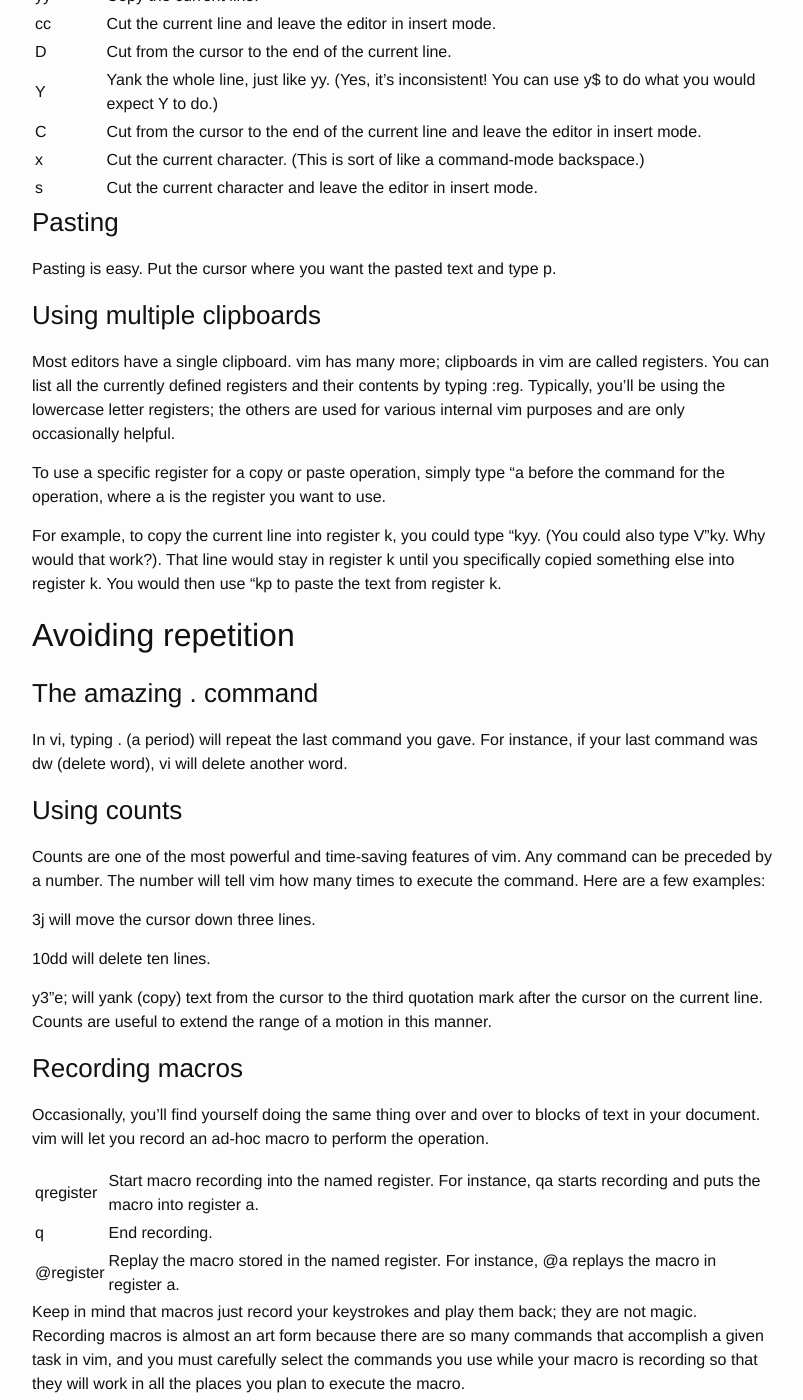
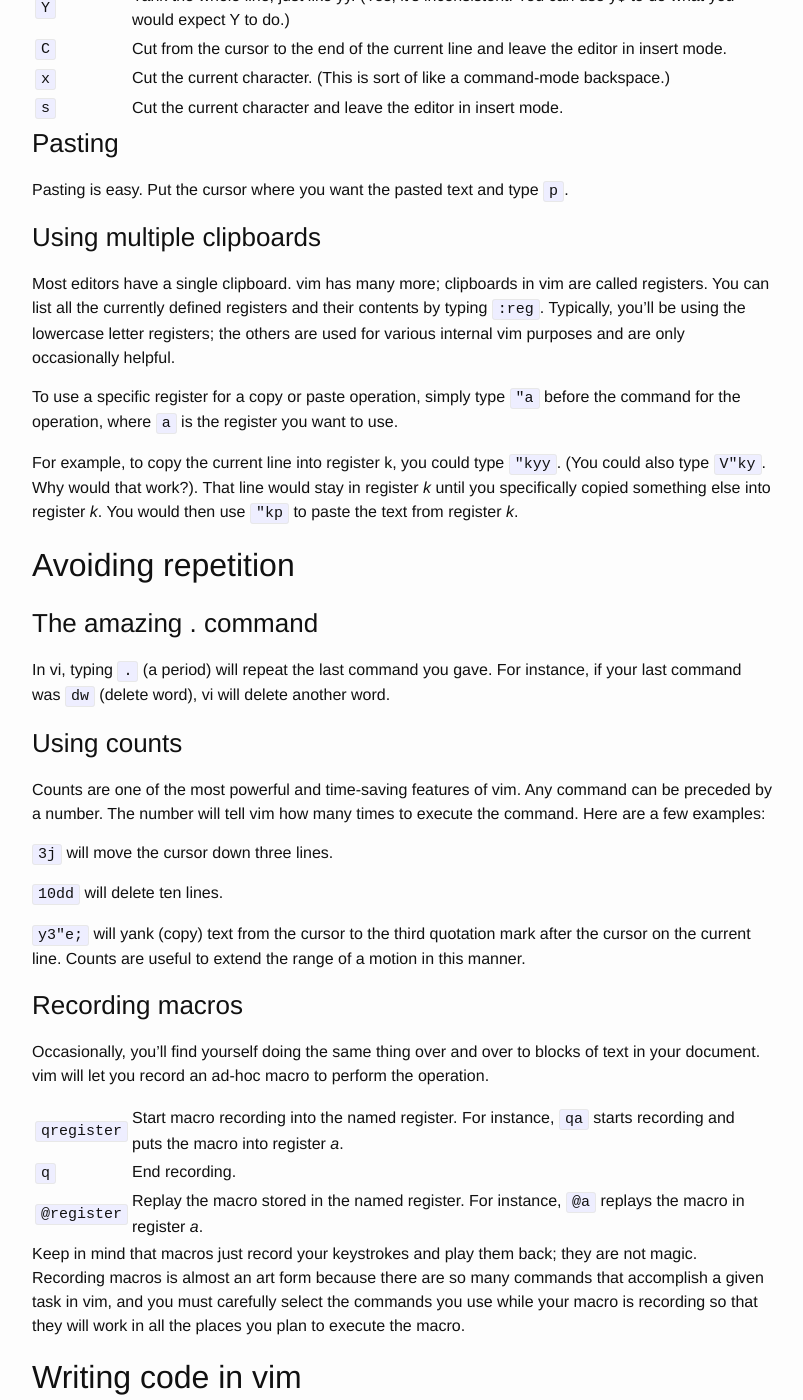
Before and after one commit to jmcphers/jmcphers.github.io, a Jekyll site: the page built from efficient-editing.md, in a window 1280 px wide and 1400 px high, scrolled down 3845 px. Shown: the whole window, without its empty margins (238-1041 px from the left). Built offline with Jekyll 4.4.1, drawn with Linux system fonts in a browser that asks for light colours; some of the changed text lies outside the part shown.

Commit message:
set literal keystrokes in markdown code

```diff
--- a/efficient-editing.md
+++ b/efficient-editing.md
@@ -14,7 +14,7 @@
 
 This tutorial assumes a basic knowledge of vim -- insert mode, command mode, loading and saving files, etc. It is intended to help vi novices develop their skills so that they can use vi efficiently.
 
-In this tutorial, <C-X> means Ctrl-X -- that is, hold down the Ctrl key and press X. You can get help on most of the commands used here by typing :help command in vim, where command is what you need help on.
+In this tutorial, `<C-X>` means Ctrl-X -- that is, hold down the Ctrl key and press X. You can get help on most of the commands used here by typing `:help command` in vim, where command is what you need help on.
 
 ## Moving efficiently
 
@@ -24,9 +24,9 @@
 
 ### Use h, j, k, and l
 
-The first step to efficient editing in vim is to wean yourself from the arrow keys. One of the the advantages of vim's modal design is that you do not need to constantly move your hands back and forth between the arrow keys and the letter keys; when you are in command mode, the letters h, j, k and l correspond to the directions left, down, up, and right, respectively. It takes some practice to get used to, but you will notice the speed difference once you're used to it.
+The first step to efficient editing in vim is to wean yourself from the arrow keys. One of the the advantages of vim's modal design is that you do not need to constantly move your hands back and forth between the arrow keys and the letter keys; when you are in command mode, the letters `h`, `j`, `k` and `l` correspond to the directions left, down, up, and right, respectively. It takes some practice to get used to, but you will notice the speed difference once you're used to it.
 
-When you are editing e-mail or other paragraph-formatted text, you might notice that the direction keys skip more lines than you expect. This is because your paragraphs appear as one long line to vim. Type g before h, j, k or l to move by screen lines instead of virtual lines.
+When you are editing e-mail or other paragraph-formatted text, you might notice that the direction keys skip more lines than you expect. This is because your paragraphs appear as one long line to vim. Type `g` before `h`, `j`, `k` or `l` to move by screen lines instead of virtual lines.
 
 ### Use motions to move the cursor in the current line
 
@@ -34,36 +34,36 @@
 
 Here are a few of the more useful motions:
 
-| fx | Move the cursor forward to the next occurance of the character x on the current line (obviously, x can be any character you like). This is an extremely useful command. You can type ; to repeat the last f command you gave.
-| tx | Same as above, but moves the cursor to right before the character, not all the way to it. (It's very useful, really.)
-| Fx | Move the cursor backward to the next occurance of the character x on the current line.
-| w  | Move the cursor forward by a word.
-| b  | Move the cursor backward by a word.
-| 0  | Move the cursor to the beginning of the current line.
-| ^  | Move the cursor to the first character on the current line.
-| $  | Move the cursor to the end of the line
-| )  | Move the cursor forward to the next sentence. (Useful when editing e-mail or text documents.)
-| (  | Move the cursor backward by a sentence.
+| `fx` | Move the cursor forward to the next occurance of the character x on the current line (obviously, x can be any character you like). This is an extremely useful command. You can type ; to repeat the last f command you gave.
+| `tx` | Same as above, but moves the cursor to right before the character, not all the way to it. (It's very useful, really.)
+| `Fx` | Move the cursor backward to the next occurance of the character x on the current line.
+| `w`  | Move the cursor forward by a word.
+| `b`  | Move the cursor backward by a word.
+| `0`  | Move the cursor to the beginning of the current line.
+| `^`  | Move the cursor to the first character on the current line.
+| `$`  | Move the cursor to the end of the line
+| `)`  | Move the cursor forward to the next sentence. (Useful when editing e-mail or text documents.)
+| `(`  | Move the cursor backward by a sentence.
 
 ### Move efficiently through the file
 
 vim has many commands that can send you to where you want to go in your file -- there's rarely a need to scroll manually through it. The below keystrokes are not technically motions, since they move around in the file instead of in a particular line.
 
-| <C-F>	| Move the cursor forward by a screenful of text
-| <C-B>	| Move the cursor backward by a screenful of text
-| G	    | Move the cursor to the end of the file
-| numG	| Move the cursor line num. (For instance, 10G moves to line 10.)
-| gg	| Move the cursor to the beginning of the file
-| H  	| Move the cursor to the top of the screen.
-| M	    | Move the cursor to the middle of the screen.
-| L	    | Move the cursor to the bottom of the screen.
-| *	    | Read the string under the cursor and go to the next place it appears. (For instance, if your cursor was somewhere on the word "bob," the cursor would move to the next occurance of "bob" in your file.)
-| #	    | Same as above, except it moves the cursor to the previous occurance.
-| /text	| Starting from the cursor, find the next occurance of the string text and go to it. You will need to press Enter to execute the search. To re-execute your last search, type n (for next occurance).
-| ?text	| Same as /, but searches in the opposite direction.
-| ma	| Make a bookmark named a at the current cursor position. A bookmark can be named any lowercase letter. You can't see the bookmark, but it's there!
-| \`a	| Go to bookmark a. Important: that's a backtick, not a single quote. The backtick is located to the left of the 1 on most keyboards.
-| \`.	| Go to the line that you last edited. This is very useful! If you need to scroll through the file to look something up, you can go back to where you were without bookmarking it by using the `. command.
+| `<C-F>`	| Move the cursor forward by a screenful of text
+| `<C-B>`	| Move the cursor backward by a screenful of text
+| `G`	    | Move the cursor to the end of the file
+| `numG`	| Move the cursor line num. (For instance, 10G moves to line 10.)
+| `gg`  	| Move the cursor to the beginning of the file
+| `H`   	| Move the cursor to the top of the screen.
+| `M`	    | Move the cursor to the middle of the screen.
+| `L`	    | Move the cursor to the bottom of the screen.
+| `*`	    | Read the string under the cursor and go to the next place it appears. (For instance, if your cursor was somewhere on the word "bob," the cursor would move to the next occurance of "bob" in your file.)
+| `#`	    | Same as above, except it moves the cursor to the previous occurance.
+| `/text`	| Starting from the cursor, find the next occurance of the string text and go to it. You will need to press Enter to execute the search. To re-execute your last search, type n (for next occurance).
+| `?text`	| Same as /, but searches in the opposite direction.
+| `ma`	| Make a bookmark named a at the current cursor position. A bookmark can be named any lowercase letter. You can't see the bookmark, but it's there!
+| ``\`a``	| Go to bookmark a. Important: that's a backtick, not a single quote. The backtick is located to the left of the 1 on most keyboards.
+| ``\`.``	| Go to the line that you last edited. This is very useful! If you need to scroll through the file to look something up, you can go back to where you were without bookmarking it by using the `. command.
 
 ## Typing efficiently
 
@@ -71,29 +71,29 @@
 
 vim has a very nice keyword completion system. This means that you can type part of a long word, press a key, and have vim finish the word for you. For instance, if you have a variable called iAmALongAndAwkwardVarName somewhere in your code, you probably don't want to type the whole thing in every time you use it.
 
-To use keyword completion, just type the first few letters of the string (e.g. iAmAL) and press <C-N> (that means hold down Ctrl and type N) or <C-P>. If vim doesn't give you the word you want at first, keep trying -- vim will cycle through all completions it can find.
+To use keyword completion, just type the first few letters of the string (e.g. `iAmAL`) and press `<C-N>` (that means hold down Ctrl and type N) or `<C-P>`. If vim doesn't give you the word you want at first, keep trying -- vim will cycle through all completions it can find.
 
 ### Enter insert mode intelligently
 
 Most users new to vim get into insert mode by typing i. This works, but it's often pretty inefficient, since vi has a host of commands that leave the editor in insert mode. Here are some of the more popular ones:
 
-| i	| Insert text to the left of the current character.
-| I	| Insert text at the beginning of the current line.
-| a	| Insert text to the right of the current character.
-| A	| Insert text at the end of the current line.
-| o	| Create a new line under the current one and insert text there.
-| O	| Create a new line above the current one and insert text there.
-| c{motion}	| Delete (change) the text moved over by {motion} and insert text to replace it. For instance, c$ would delete the text from the cursor to the end of the line and enter insert mode. ct! would delete the text from the cursor up to (but not including) the next exclamation mark and enter insert mode. The deleted text is copied to the clipboard and can be pasted.
-| d{motion}	| Delete the text moved over by {motion} -- same as c{motion}, but doesn't enter insert mode.
+| `i`	| Insert text to the left of the current character.
+| `I`	| Insert text at the beginning of the current line.
+| `a`	| Insert text to the right of the current character.
+| `A`	| Insert text at the end of the current line.
+| `o`	| Create a new line under the current one and insert text there.
+| `O`	| Create a new line above the current one and insert text there.
+| `c{motion}`	| Delete (change) the text moved over by {motion} and insert text to replace it. For instance, c$ would delete the text from the cursor to the end of the line and enter insert mode. ct! would delete the text from the cursor up to (but not including) the next exclamation mark and enter insert mode. The deleted text is copied to the clipboard and can be pasted.
+| `d{motion}`	| Delete the text moved over by {motion} -- same as c{motion}, but doesn't enter insert mode.
 Moving blocks of text efficiently
 
 ### Use visual selections and the appropriate selection mode
 
 Unlike the original vi, vim allows you to highlight text and perform operations on it. There are three main visual selection modes (that is, text highlighting modes). These modes are as follows:
 
-| v	| Characterwise selection mode. This is the selection mode that most people are used to, so practice with it before trying the others.
-| V |	Linewise selection mode. Whole lines are always selected. This is better than characterwise mode when you want to copy or move a group of lines.
-| <C-V> |	Blockwise selection mode. Extremely powerful and available in very few other editors. You can select a rectangular block and any text inside that block will be highlighted.
+| `v`	  | Characterwise selection mode. This is the selection mode that most people are used to, so practice with it before trying the others.
+| `V`     |	Linewise selection mode. Whole lines are always selected. This is better than characterwise mode when you want to copy or move a group of lines.
+| `<C-V>` |	Blockwise selection mode. Extremely powerful and available in very few other editors. You can select a rectangular block and any text inside that block will be highlighted.
 
 All the usual cusor movement keys apply -- so, for instance, `vwww` would go into visual selection mode and highlight the next three words. `Vjj` would go into linewise visual selection mode and highlight the current line and the two lines below it.
 
@@ -101,60 +101,60 @@
 
 Once you have a highlighted selection, you probably want to do something with it. Some of the more useful commands you can give when an area of text is highlighted:
 
-| d	| Cut (delete) the highlighted text and put it into the clipboard.
-| y	| Copy (or yank, which is vim-ese for "copy") the highlighted text into the clipboard.
-| c	| Cut the highlighted text into the clipboard. This is just like d, except it leaves the editor in insert mode.
+| `d`	| Cut (delete) the highlighted text and put it into the clipboard.
+| `y`	| Copy (or yank, which is vim-ese for "copy") the highlighted text into the clipboard.
+| `c`	| Cut the highlighted text into the clipboard. This is just like d, except it leaves the editor in insert mode.
 Cutting and copying from non-visual selections
 
 If you know exactly what you want to copy or cut, you can do it without entering visual mode. This saves time.
 
-| d{motion}	| Cut the text moved over by {motion} to the clipboard. For instance, dw would cut a word and dfS would cut from the cursor up to and including the next capital S on the current line of text.
-| y{motion}	| Copy the text moved over by {motion}.
-| c{motion}	| Cut the text moved over by {motion} and leave the editor in insert mode.
-| dd	    | Cut the current line.
-| yy	    | Copy the current line.
-| cc	    | Cut the current line and leave the editor in insert mode.
-| D	        | Cut from the cursor to the end of the current line.
-| Y	        | Yank the whole line, just like yy. (Yes, it's inconsistent! You can use y$ to do what you would expect Y to do.)
-| C	        | Cut from the cursor to the end of the current line and leave the editor in insert mode.
-| x	        | Cut the current character. (This is sort of like a command-mode backspace.)
-| s	        | Cut the current character and leave the editor in insert mode.
+| `d{motion}`	| Cut the text moved over by {motion} to the clipboard. For instance, dw would cut a word and dfS would cut from the cursor up to and including the next capital S on the current line of text.
+| `y{motion}`	| Copy the text moved over by {motion}.
+| `c{motion}`	| Cut the text moved over by {motion} and leave the editor in insert mode.
+| `dd`	        | Cut the current line.
+| `yy`	        | Copy the current line.
+| `cc`	        | Cut the current line and leave the editor in insert mode.
+| `D`	        | Cut from the cursor to the end of the current line.
+| `Y`	        | Yank the whole line, just like yy. (Yes, it's inconsistent! You can use y$ to do what you would expect Y to do.)
+| `C`	        | Cut from the cursor to the end of the current line and leave the editor in insert mode.
+| `x`	        | Cut the current character. (This is sort of like a command-mode backspace.)
+| `s`	        | Cut the current character and leave the editor in insert mode.
 
 ### Pasting
 
-Pasting is easy. Put the cursor where you want the pasted text and type p.
+Pasting is easy. Put the cursor where you want the pasted text and type `p`.
 
 ### Using multiple clipboards
 
-Most editors have a single clipboard. vim has many more; clipboards in vim are called registers. You can list all the currently defined registers and their contents by typing :reg. Typically, you'll be using the lowercase letter registers; the others are used for various internal vim purposes and are only occasionally helpful.
+Most editors have a single clipboard. vim has many more; clipboards in vim are called registers. You can list all the currently defined registers and their contents by typing `:reg`. Typically, you'll be using the lowercase letter registers; the others are used for various internal vim purposes and are only occasionally helpful.
 
-To use a specific register for a copy or paste operation, simply type "a before the command for the operation, where a is the register you want to use.
+To use a specific register for a copy or paste operation, simply type `"a` before the command for the operation, where `a` is the register you want to use.
 
-For example, to copy the current line into register k, you could type "kyy. (You could also type V"ky. Why would that work?). That line would stay in register k until you specifically copied something else into register k. You would then use "kp to paste the text from register k.
+For example, to copy the current line into register k, you could type `"kyy`. (You could also type `V"ky`. Why would that work?). That line would stay in register *k* until you specifically copied something else into register *k*. You would then use `"kp` to paste the text from register *k*.
 
 ## Avoiding repetition
 
 ### The amazing . command
 
-In vi, typing . (a period) will repeat the last command you gave. For instance, if your last command was dw (delete word), vi will delete another word.
+In vi, typing `.` (a period) will repeat the last command you gave. For instance, if your last command was `dw` (delete word), vi will delete another word.
 
 ### Using counts
 
 Counts are one of the most powerful and time-saving features of vim. Any command can be preceded by a number. The number will tell vim how many times to execute the command. Here are a few examples:
 
-3j will move the cursor down three lines.
+`3j` will move the cursor down three lines.
 
-10dd will delete ten lines.
+`10dd` will delete ten lines.
 
-y3"e; will yank (copy) text from the cursor to the third quotation mark after the cursor on the current line. Counts are useful to extend the range of a motion in this manner.
+`y3"e;` will yank (copy) text from the cursor to the third quotation mark after the cursor on the current line. Counts are useful to extend the range of a motion in this manner.
 
 ### Recording macros
 
 Occasionally, you'll find yourself doing the same thing over and over to blocks of text in your document. vim will let you record an ad-hoc macro to perform the operation.
 
-| qregister	| Start macro recording into the named register. For instance, qa starts recording and puts the macro into register a.
-| q	        | End recording.
-| @register	| Replay the macro stored in the named register. For instance, @a replays the macro in register a.
+| `qregister`	| Start macro recording into the named register. For instance, `qa` starts recording and puts the macro into register *a*.
+| `q`	        | End recording.
+| `@register`	| Replay the macro stored in the named register. For instance, `@a` replays the macro in register *a*.
 
 Keep in mind that macros just record your keystrokes and play them back; they are not magic. Recording macros is almost an art form because there are so many commands that accomplish a given task in vim, and you must carefully select the commands you use while your macro is recording so that they will work in all the places you plan to execute the macro.
 
@@ -162,9 +162,9 @@
 
 vim is an excellent editor for source code because it has many features that are specifically designed to help programmers. Here are a few of the more handy ones:
 
-| ]p	| Just like p, but it automatically adjusts the indent level of the pasted code to match that of the code you paste into. Try it!
-| %	    | Putting the cursor on a brace, bracket, or parenthese and pressing % will send the cursor to the matching brace, bracket, or parenthese. Great for fixing parse problems related to heavily nested blocks of code or logic.
-| >>	| Indent the highlighted code. (See the earlier section about efficient text selection. If no text is selected, the current line is indented.)
-| <<	| Like >>, but un-indents.
-| gd	| Go to the definition (or declaration) of the function or variable under the cursor.
-| K	    | Go to the man page for the word currently under the cursor. (For instance, if your cursor is currently over the word sleep, you will see the man page for sleep displayed.)
+| `]p`	| Just like p, but it automatically adjusts the indent level of the pasted code to match that of the code you paste into. Try it!
+| `%`   | Putting the cursor on a brace, bracket, or parenthese and pressing % will send the cursor to the matching brace, bracket, or parenthese. Great for fixing parse problems related to heavily nested blocks of code or logic.
+| `>>`	| Indent the highlighted code. (See the earlier section about efficient text selection. If no text is selected, the current line is indented.)
+| `<<`	| Like >>, but un-indents.
+| `gd`	| Go to the definition (or declaration) of the function or variable under the cursor.
+| `K`   | Go to the man page for the word currently under the cursor. (For instance, if your cursor is currently over the word sleep, you will see the man page for sleep displayed.)
```
